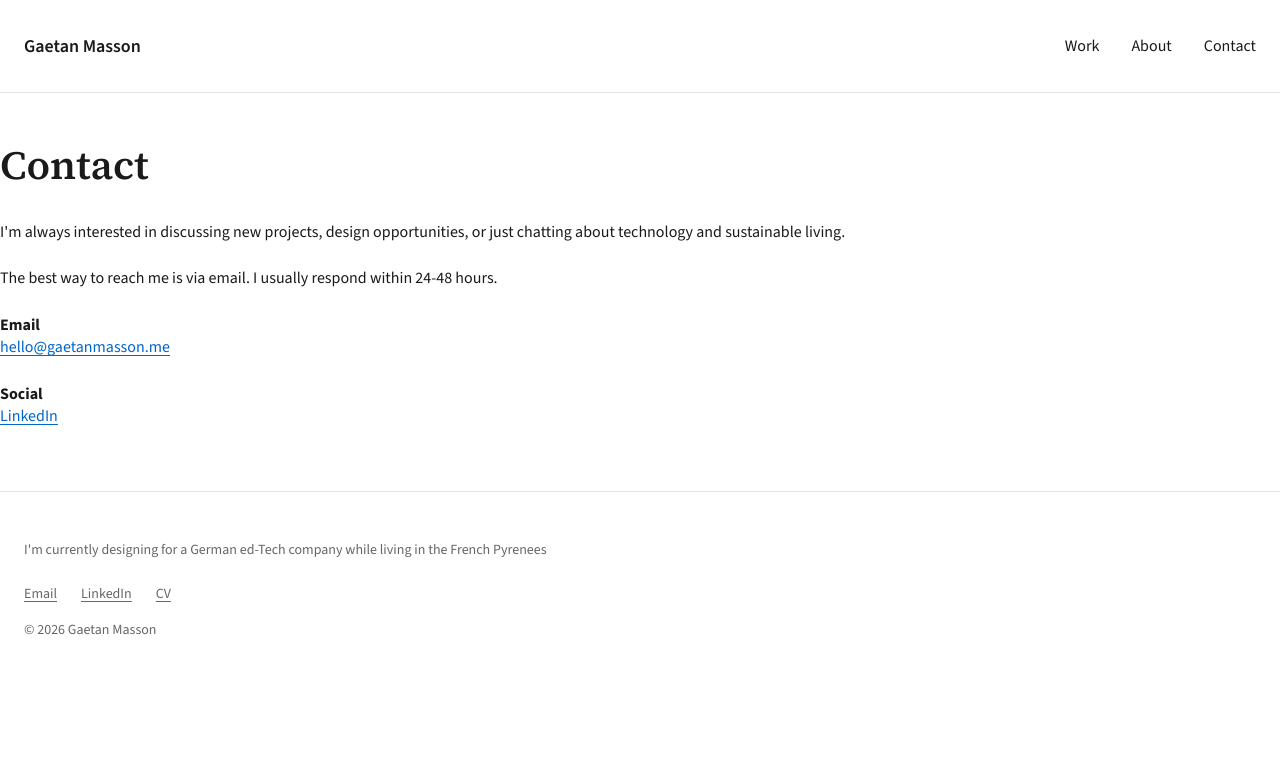
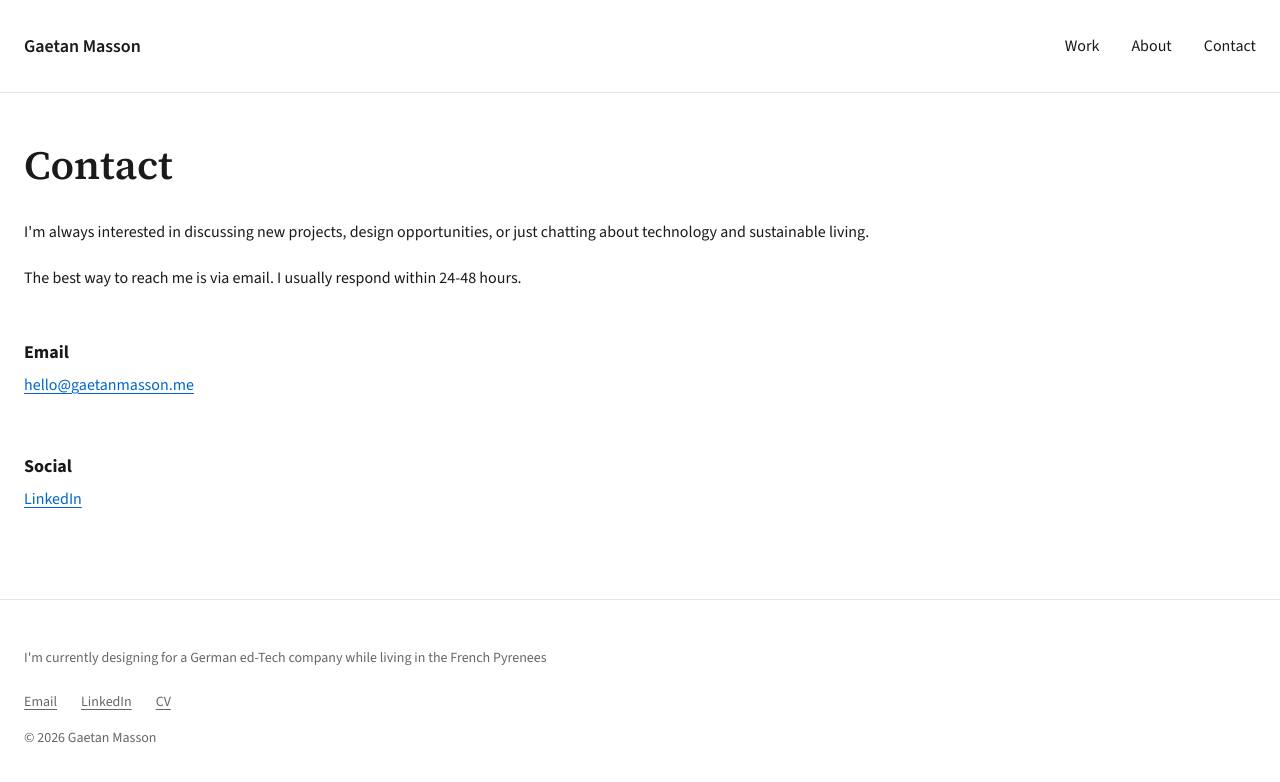
Before and after one commit to gaetan-masson-dev/gaetan-masson-portfolio, a Next.js app: page /contact in a window 1280 px wide. Shown: the top 782 px of the page. Built offline with nearby package versions, Linux system fonts and the light colour scheme.

Commit message:
Use shared max-width and padding on About, Contact, and case study shell

```diff
--- a/app/about/page.tsx
+++ b/app/about/page.tsx
@@ -7,45 +7,44 @@ export const metadata: Metadata = {
 
 export default function AboutPage() {
   return (
-    <div className="container">
-      <div className="about-content">
+    <div className="max-w-content mx-auto px-6">
+      <div>
         <h1>About</h1>
 
         <p>
-          Hi, I'm Gaetan Masson, a product designer passionate about creating thoughtful
-          digital experiences that balance user needs with business goals.
+          Hi, I'm Gaetan Masson, a product designer passionate about creating thoughtful digital
+          experiences that balance user needs with business goals.
         </p>
 
         <p>
-          I'm currently designing for a German ed-Tech company while living in the
-          French Pyrenees. My work focuses on UX strategy, interaction design, and
-          design operations.
+          I'm currently designing for a German ed-Tech company while living in the French Pyrenees.
+          My work focuses on UX strategy, interaction design, and design operations.
         </p>
 
         <p>
-          When I'm not designing, I'm passionate about technology, sustainable living,
-          and spirituality. I believe in creating products that not only solve problems
-          but also contribute positively to people's lives.
+          When I'm not designing, I'm passionate about technology, sustainable living, and
+          spirituality. I believe in creating products that not only solve problems but also
+          contribute positively to people's lives.
         </p>
 
         <h2>Experience</h2>
 
         <p>
-          I've worked across various domains including CRM platforms, e-commerce,
-          and educational technology. My approach combines strategic thinking with
-          attention to detail, ensuring that design decisions are both user-centered
-          and aligned with business objectives.
+          I've worked across various domains including CRM platforms, e-commerce, and educational
+          technology. My approach combines strategic thinking with attention to detail, ensuring
+          that design decisions are both user-centered and aligned with business objectives.
         </p>
 
         <h2>Let's Connect</h2>
 
         <p>
-          I'm always interested in discussing design, technology, or collaborating
-          on meaningful projects. Feel free to reach out via{' '}
-          <a href="mailto:hello@gaetanmasson.me">email</a> or connect with me on{' '}
+          I'm always interested in discussing design, technology, or collaborating on meaningful
+          projects. Feel free to reach out via <a href="mailto:hello@gaetanmasson.me">email</a> or
+          connect with me on{' '}
           <a href="https://linkedin.com/in/gaetanmasson" target="_blank" rel="noopener noreferrer">
             LinkedIn
-          </a>.
+          </a>
+          .
         </p>
       </div>
     </div>
--- a/app/contact/page.tsx
+++ b/app/contact/page.tsx
@@ -9,8 +9,8 @@ export const metadata: Metadata = {
 
 export default function ContactPage() {
   return (
-    <div className="container">
-      <div className="contact-content">
+    <div className="max-w-content mx-auto px-6">
+      <div>
         <h1>Contact</h1>
 
         <p>
@@ -20,16 +20,16 @@ export default function ContactPage() {
 
         <p>The best way to reach me is via email. I usually respond within 24-48 hours.</p>
 
-        <div className="contact-methods">
-          <div className="contact-method">
-            <strong>Email</strong>
+        <div className="grid gap-8 mt-12">
+          <div>
+            <strong className="block text-lg mb-2">Email</strong>
             <p>
               <EmailProtected user="hello" domain="gaetanmasson.me" />
             </p>
           </div>
 
-          <div className="contact-method">
-            <strong>Social</strong>
+          <div>
+            <strong className="block text-lg mb-2">Social</strong>
             <p>
               <a
                 href="https://linkedin.com/in/gaetanmasson"
```
Also changed, not shown: app/case-studies/[slug]/page.tsx (line endings or trailing spaces).
